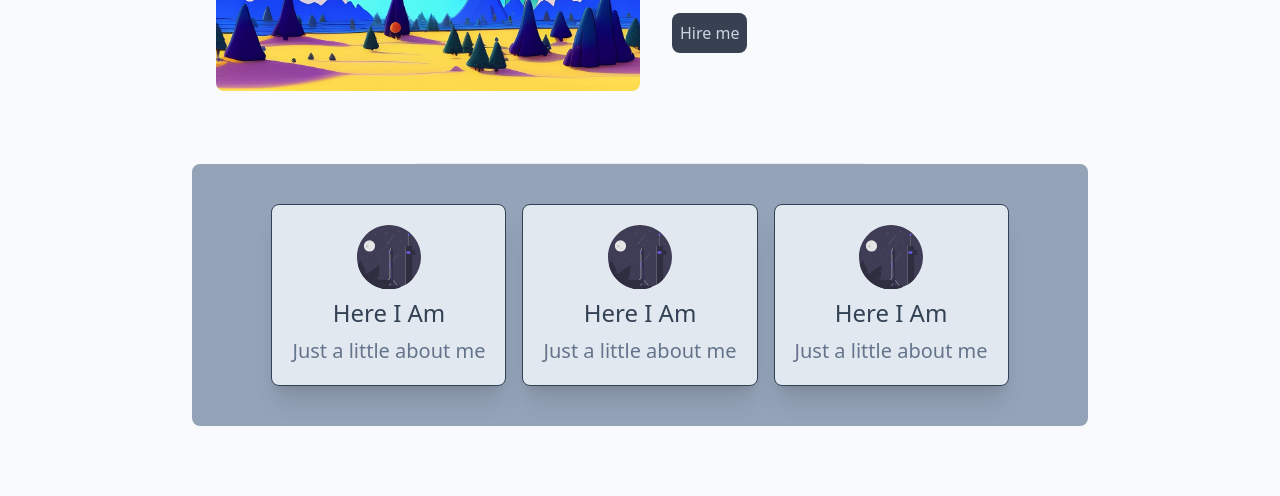
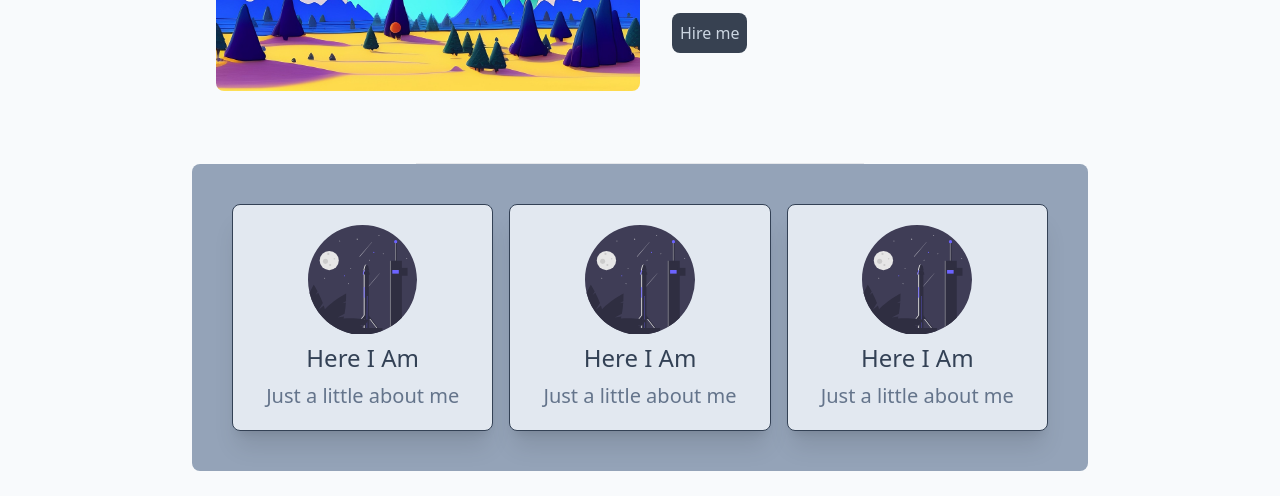
Before and after one commit to ThierryRakotomanana/Landing-Page-with-tailwind, a website: page src/index.html in a window 1280 px wide. Shown: the part 304-800 px from the top of the page. Drawn offline with Linux system fonts and the light colour scheme.

Commit message:
style: adapted image size

```diff
--- a/src/index.html
+++ b/src/index.html
@@ -42,17 +42,17 @@
     <section id="list" class="">
       <ul class="flex flex-col justify-center items-center sm:flex-row gap-4 bg-slate-400 rounded-lg p-10">
         <li class="flex flex-col items-center border border-solid border-slate-700 bg-slate-200 rounded-lg shadow-xl gap-2 p-5">
-          <img class="w-15 h-16" src="./img/moon.svg" alt="">
+          <img class="w-1/2" src="./img/moon.svg" alt="">
           <h2 class="text-slate-700 text-2xl"> Here I Am</h2>
           <p class="text-slate-500 text-xl">Just a little about me</p>
         </li>
         <li class="flex flex-col items-center border border-solid border-slate-700 bg-slate-200 rounded-lg shadow-xl gap-2 p-5">
-          <img class="w-15 h-16" src="./img/moon.svg" alt="">
+          <img class="w-1/2" src="./img/moon.svg" alt="">
           <h2 class="text-slate-700 text-2xl"> Here I Am</h2>
           <p class="text-slate-500 text-xl">Just a little about me</p>
         </li>
         <li class="flex flex-col items-center border border-solid border-slate-700 bg-slate-200 rounded-lg shadow-xl gap-2 p-5">
-          <img class="w-15 h-16" src="./img/moon.svg" alt="">
+          <img class="w-1/2" src="./img/moon.svg" alt="">
           <h2 class="text-slate-700 text-2xl"> Here I Am</h2>
           <p class="text-slate-500 text-xl">Just a little about me</p>
         </li>
```
